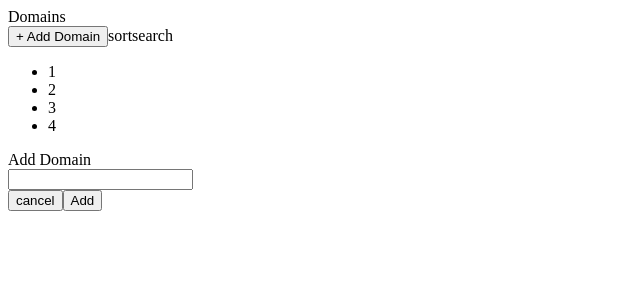
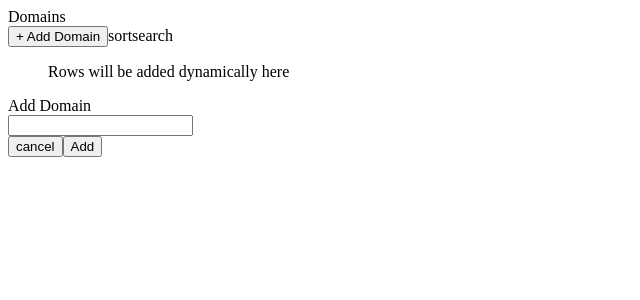
Before and after one commit to Blueflower5/Domains, a React (Vite) app: page / in a window 1280 px wide. Shown: the top 300 px of the page, without its empty margins (0-640 px from the left). Built offline with nearby package versions, Linux system fonts and the light colour scheme.

Commit message:
changing table

```diff
--- a/src/App.jsx
+++ b/src/App.jsx
@@ -7,12 +7,37 @@ function App() {
         <span>sort</span>
         <span>search</span>
       </div>
-      <ul>
-        <li>1</li>
-        <li>2</li>
-        <li>3</li>
-        <li>4</li>
-      </ul>
+      <ul id="domainList">Rows will be added dynamically here</ul>
+      {/*
+<script>
+  // Replace with the actual API URL
+  fetch("https://example.com/api/domains")
+    .then(response => response.json())
+    .then(data => {
+      const domainList = document.getElementById("domainList");
+
+      domainList.innerHTML = data.map(domain =>
+        `<li>
+          ${domain.name}
+          <button onclick="checkStatus('${domain.name}')">Check Status</button>
+          <button onclick="deleteDomain('${domain.name}')">Delete</button>
+        </li>`
+      ).join(""); // `.join("")` removes default array commas
+    })
+    .catch(error => console.error("Error fetching domains:", error));
+
+  // Function to check domain status
+  function checkStatus(domain) {
+    alert(`Checking status for: ${domain}`);
+    // You can replace this with an API call to get the actual status
+  }
+
+  // Function to delete domain
+  function deleteDomain(domain) {
+    alert(`Deleting domain: ${domain}`);
+    // You can replace this with an API call to delete the domain
+  }
+</script> */}
       <div>Add Domain</div>
       <input type="text"></input>
       <div>
```
